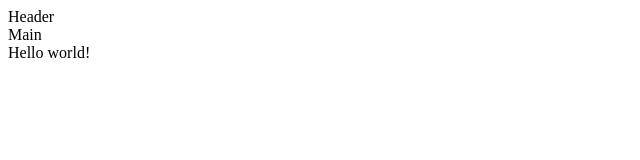
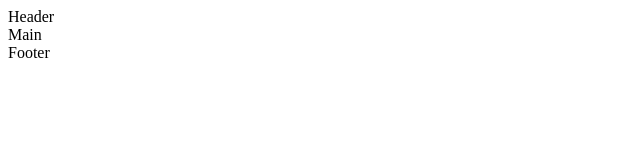
Before and after one commit to flashforward55/my-project, a plain HTML site: page index.html in a window 1280 px wide. Shown: the full height of the page, 0-640 px from the left. Drawn offline with Linux system fonts and the light colour scheme.

Commit message:
add footer

```diff
--- a/index.html
+++ b/index.html
@@ -8,6 +8,6 @@
 <body>
   <head>Header</head>
   <main>Main</main>
-  <footer>Hello world!</footer>
+  <footer>Footer</footer>
 </body>
 </html>
```
